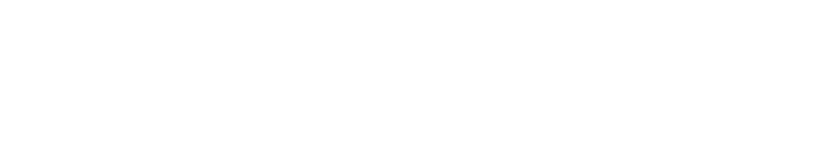
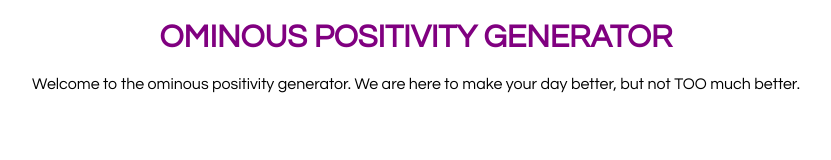
Before and after one commit to roxanne-lutz/ominous_inspirational_quote_generator, a plain HTML site: page index.html in a window 1280 px wide. Shown: the whole page, without its empty margins (224-1055 px from the left). Drawn offline with Linux system fonts and the light colour scheme.

Commit message:
Adding heading, first line, additional style.

```diff
--- a/index.html
+++ b/index.html
@@ -0,0 +1,12 @@
+<!DOCTYPE html>
+<html>
+<head>
+    <link rel = "stylesheet" type = "text/css" href = "stylesheet.css">
+
+</head>
+
+<body>
+    <h1>OMINOUS POSITIVITY GENERATOR</h1>
+    <p>Welcome to the ominous positivity generator. We are here to make your day better, but not TOO much better.</p>
+</body>
+</html>
--- a/stylesheet.css
+++ b/stylesheet.css
@@ -1,6 +1,13 @@
+body {
+    font-family: Century Gothic;
+    text-align: center;
+}
+
 h1 {
     color:purple;
-    font-family: Century Gothic;
-    text-align: center;
+}
+
+p {
+    color:black;
 
 }
```
